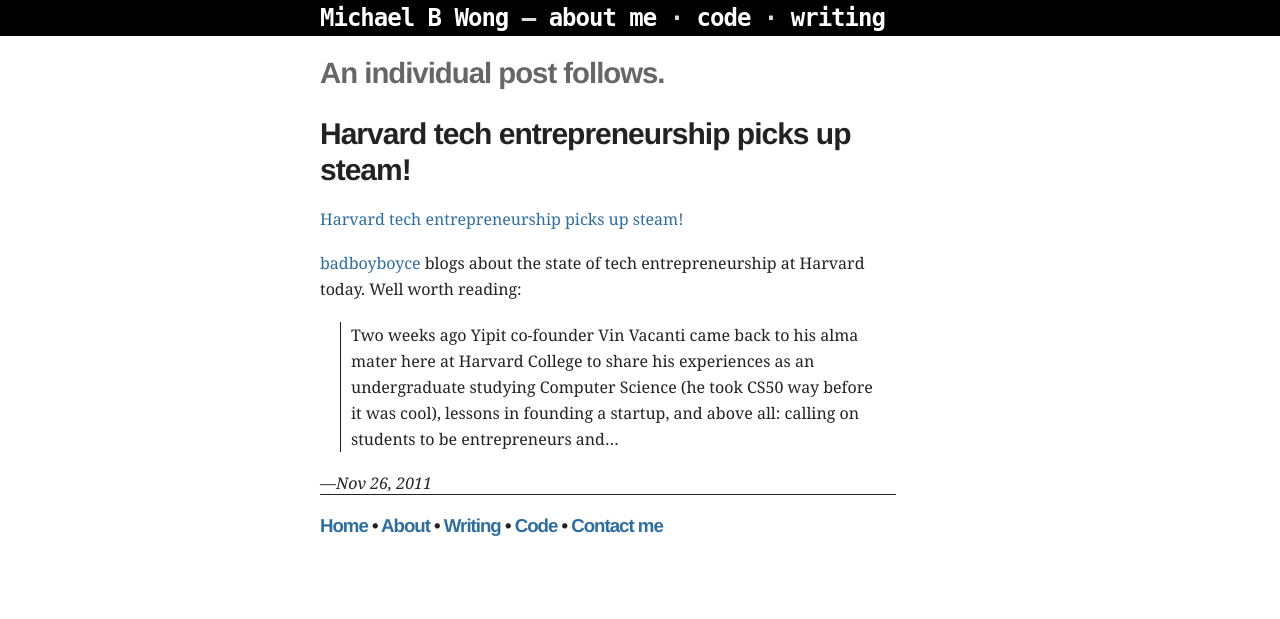
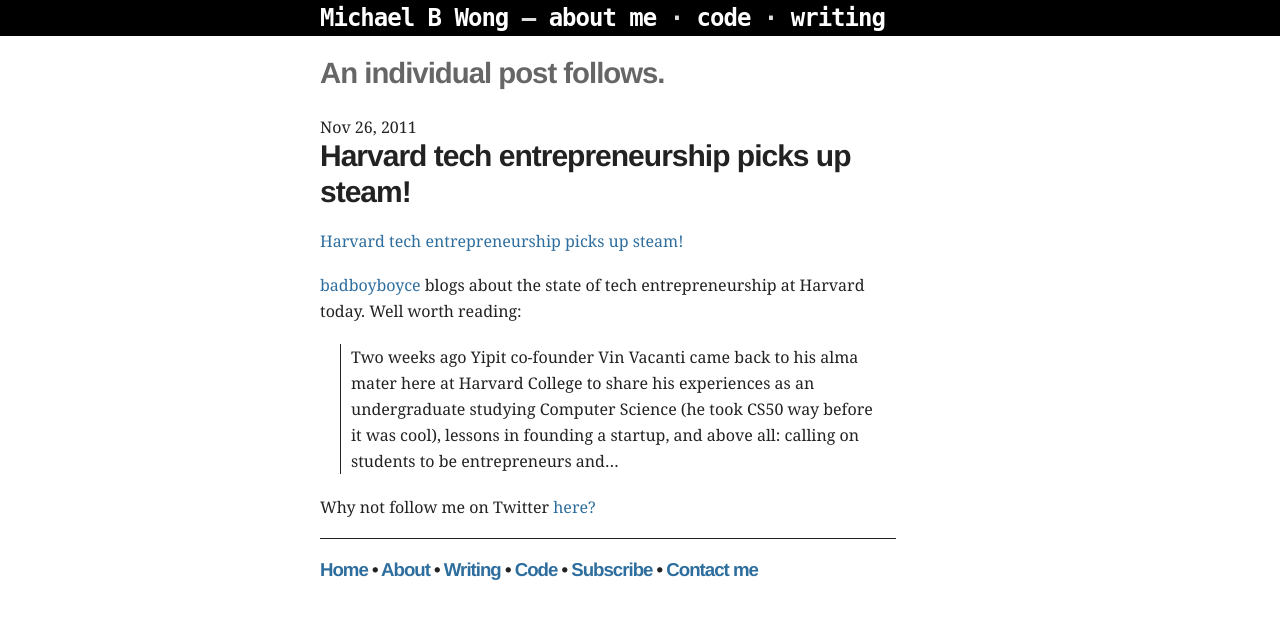
Before and after one commit to mbwong/mbwong.github.com, a Jekyll site: the page built from _posts/2011-11-26-harvard-tech-entrepreneurship-picks-up-steam.md, in a window 1280 px wide. Shown: the top 619 px of the page. Built offline with Jekyll 4.4.1, drawn with Linux system fonts in a browser that asks for light colours.

Commit message:
added feedburner

```diff
--- a/_layouts/default.html
+++ b/_layouts/default.html
@@ -29,6 +29,7 @@
         <a href="/about.html" title="About the author and site">About</a> &bull;
         <a href="/archive.html" title="Archived writing">Writing</a> &bull;
         <a href="/projects.html" title="Projects">Code</a> &bull;
+        <a href="http://feeds.feedburner.com/MichaelBWong" title="Feed">Subscribe</a> &bull;
         <a href="/about.html#contact" title="Contact me">Contact me</a>
       </footer>
     </div>
--- a/_layouts/post.html
+++ b/_layouts/post.html
@@ -2,9 +2,10 @@
 layout: default
 ---
 <h2 id="intro">An individual post follows.</h2>
+<time datetime="{{ page.date | date: "%Y-%m-%d" }}">
+{{ page.date | date: "%b %d, %Y" }}
+</time>
 <article class="post">
 {{ content }}
-<time class="signoff" datetime="{{ page.date | date: "%Y-%m-%d" }}">
-  &mdash;{{ page.date | date: "%b %d, %Y" }}
-</time>
+<p>Why not follow me on Twitter <a href="http://twitter.com/mbwong">here?</a></p>
 </article>
--- a/index.html
+++ b/index.html
@@ -16,5 +16,5 @@
     </li>
   {% endfor %}
   </ul>
-  <p>Read more <a href="/archive.html">here</a>.</p>
+  <p>Read more <a href="/archive.html">here</a>. Or subscribe to <a href="http://feeds.feedburner.com/MichaelBWong">my RSS feed</a>. </p>
   </div>
```
